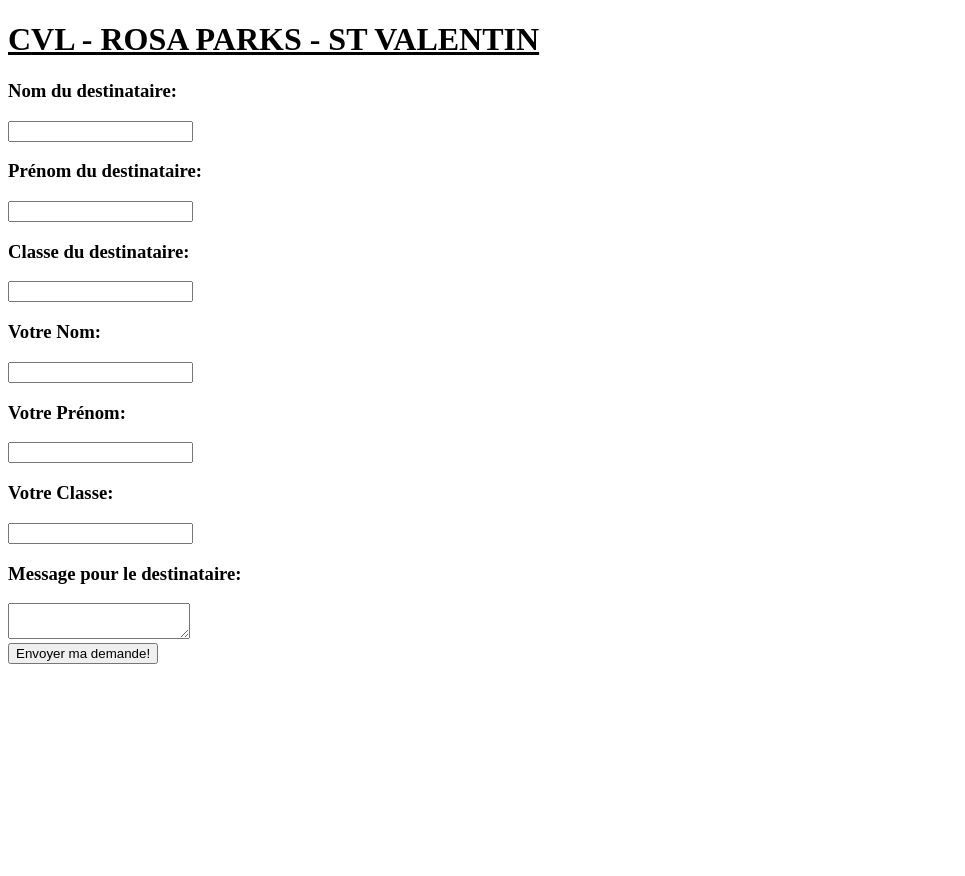
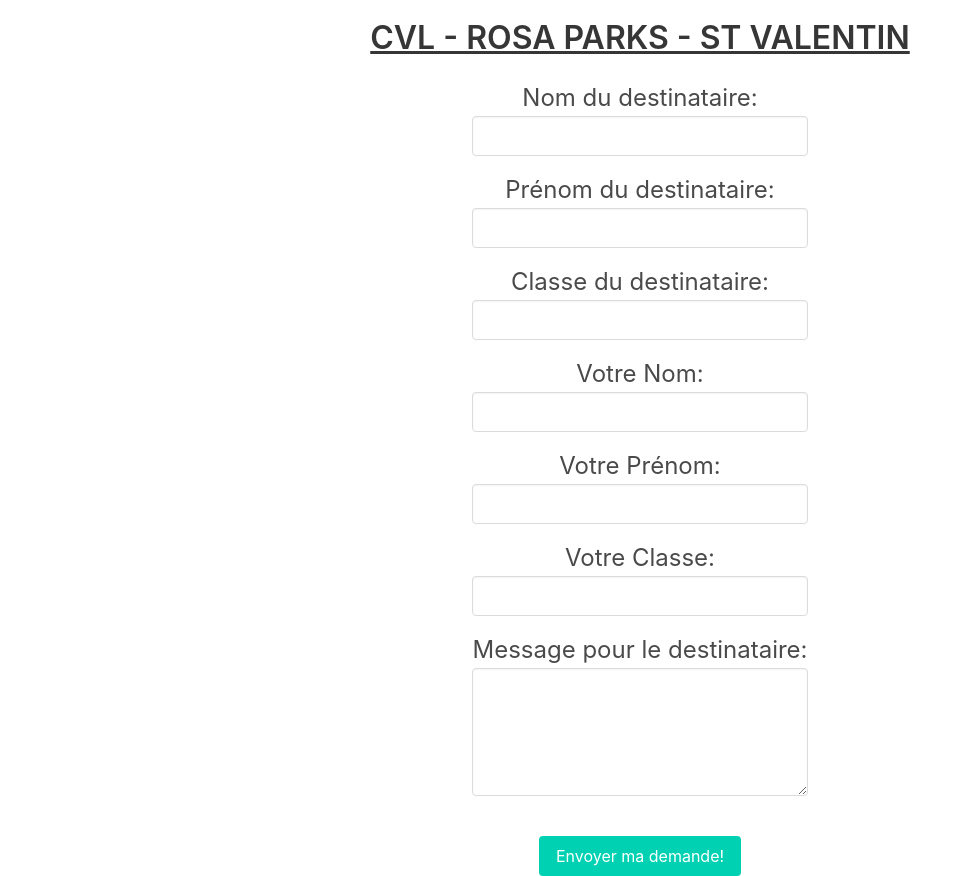
Before and after one commit to Matyu9/CVL-COMMANDE-FLEUR, a Flask app: page /no-ano in a window 1280 px wide. Shown: the whole page, without its empty margins (0-965 px from the left). Before the commit the page ends 664 px from the top, so only its background shows below. Run offline with Flask 2, Linux system fonts and the light colour scheme; parts of the project's set-up code (start-up, migrations or seed data) failed here and were passed over.

Commit message:
9e commit: OMG DU FRONT

```diff
--- a/static/home.css
+++ /dev/null
@@ -1,6 +0,0 @@
-{
-    left      : 50%;
-    top       : 50%;
-    position  : absolute;
-    transform : translate(-50%, -50%);
-}
--- a/templates/home-no-login.html
+++ b/templates/home-no-login.html
@@ -2,42 +2,45 @@
 <html lang="en">
 <head>
     <meta charset="UTF-8">
-    <link rel="stylesheet" href="{{ url_for('static', filename='home.css') }}">
+    <link rel="stylesheet" href="https://cdn.jsdelivr.net/npm/bulma@0.9.4/css/bulma.min.css">
+    <meta name="viewport" content="width=device-width, initial-scale=1">
     <title>CVL - Saint Valentin - 2023</title>
 </head>
-<body>
-    <h1 style="text-decoration: underline">CVL - ROSA PARKS - ST VALENTIN</h1>
+<body class="has-text-centered">
+    <h1 style="text-decoration: underline; padding-top: 1em;" class="title columns is-centered is-vcentered">CVL - ROSA PARKS - ST VALENTIN</h1><br>
+    <div class="columns is-centered is-vcentered">
         <form action="{{ url_for('commande') }}" method="post">
-        <h3>Nom du destinataire:</h3>
+            <h3 class="is-size-4">Nom du destinataire:</h3>
             <label>
-            <input type = 'text' name = 'nd' required/>
+                <input class="input is" style="margin-bottom: 1em"  type = 'text' name = 'nd' required/>
             </label>
-        <h3>Prénom du destinataire:</h3>
+            <h3 class="is-size-4">Prénom du destinataire:</h3>
             <label>
-            <input type = 'text' name = 'pd' required/>
+                <input class="input is" style="margin-bottom: 1em"  type = 'text' name = 'pd' required/>
             </label>
-        <h3>Classe du destinataire:</h3>
+            <h3 class="is-size-4">Classe du destinataire:</h3>
             <label>
-            <input type = 'text' name = 'cd' required/>
+                <input class="input is" style="margin-bottom: 1em"  type = 'text' name = 'cd' required/>
             </label>
-        <h3>Votre Nom:</h3>
+            <h3 class="is-size-4">Votre Nom:</h3>
             <label>
-            <input type = 'text' name = 'pe' required/>
+                <input class="input is" style="margin-bottom: 1em"  type = 'text' name = 'pe' required/>
             </label>
+            <h3 class="is-size-4">Votre Prénom:</h3>
             <label>
-        <h3>Votre Prénom:</h3>
+                <input class="input is" style="margin-bottom: 1em"  type = 'text' name = 'ne' required/>
+            </label>
+            <h3 class="is-size-4">Votre Classe:</h3>
             <label>
-            <input type = 'text' name = 'ne' required/>
+                <input class="input is" style="margin-bottom: 1em"  type = 'text' name = 'ce' required/>
             </label>
-        <h3>Votre Classe:</h3>
+            <h3 class="is-size-4" >Message pour le destinataire:</h3>
             <label>
-            <input type = 'text' name = 'ce' required/>
-        <h3>Message pour le destinataire:</h3>
-        </label>
-            <textarea name = 'message' required maxlength="150"></textarea>
+                <textarea class="textarea" style="margin-bottom: 1em" name = 'message' required maxlength="150"></textarea>
             </label>
             <br>
-        <button type="submit">Envoyer ma demande!</button>
+            <button class="button is-primary" type="submit">Envoyer ma demande!</button>
         </form>
+    </div>
 </body>
 </html>
--- a/templates/login.html
+++ b/templates/login.html
@@ -3,6 +3,7 @@
     <head>
         <meta charset="UTF-8">
         <link rel="shortcut icon" href="{{ url_for('static', filename='favicon.ico') }}">
+
         <title>Cantina - Login</title>
     </head>
    <body>
@@ -16,7 +17,7 @@
              <input type = 'password' name = 'passwd'/>
          </label></p>
          <p><label>
-             <input type = 'submit' value = 'Login'/>
+             <input class="is-danger" type = 'submit' value = 'Login'/>
          </label></p>
       </form>
 
```
Also changed, not shown: templates/home-login-ano.html (+18 -15 lines). Lines whose indentation alone changed are shown as unchanged.
